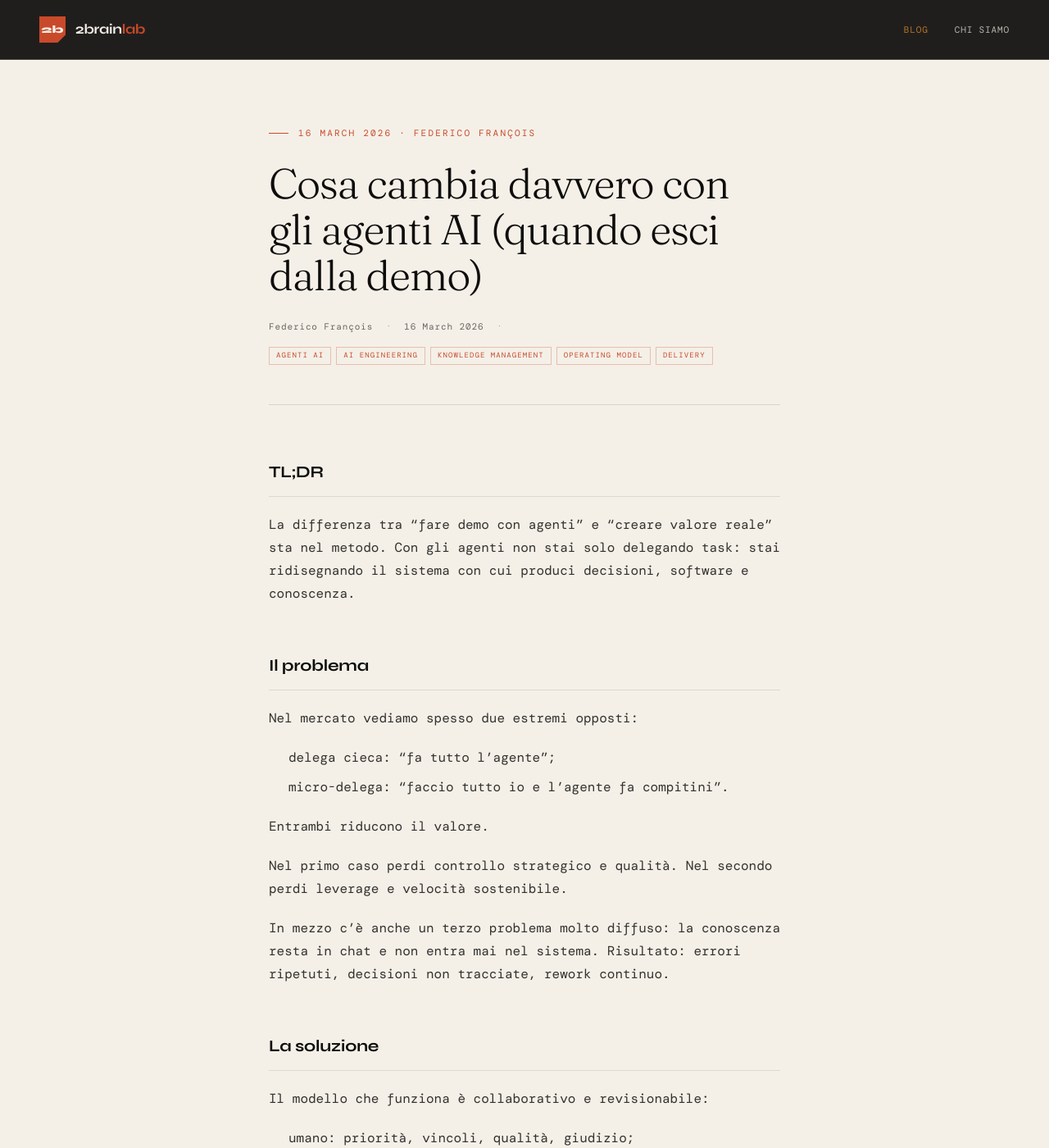
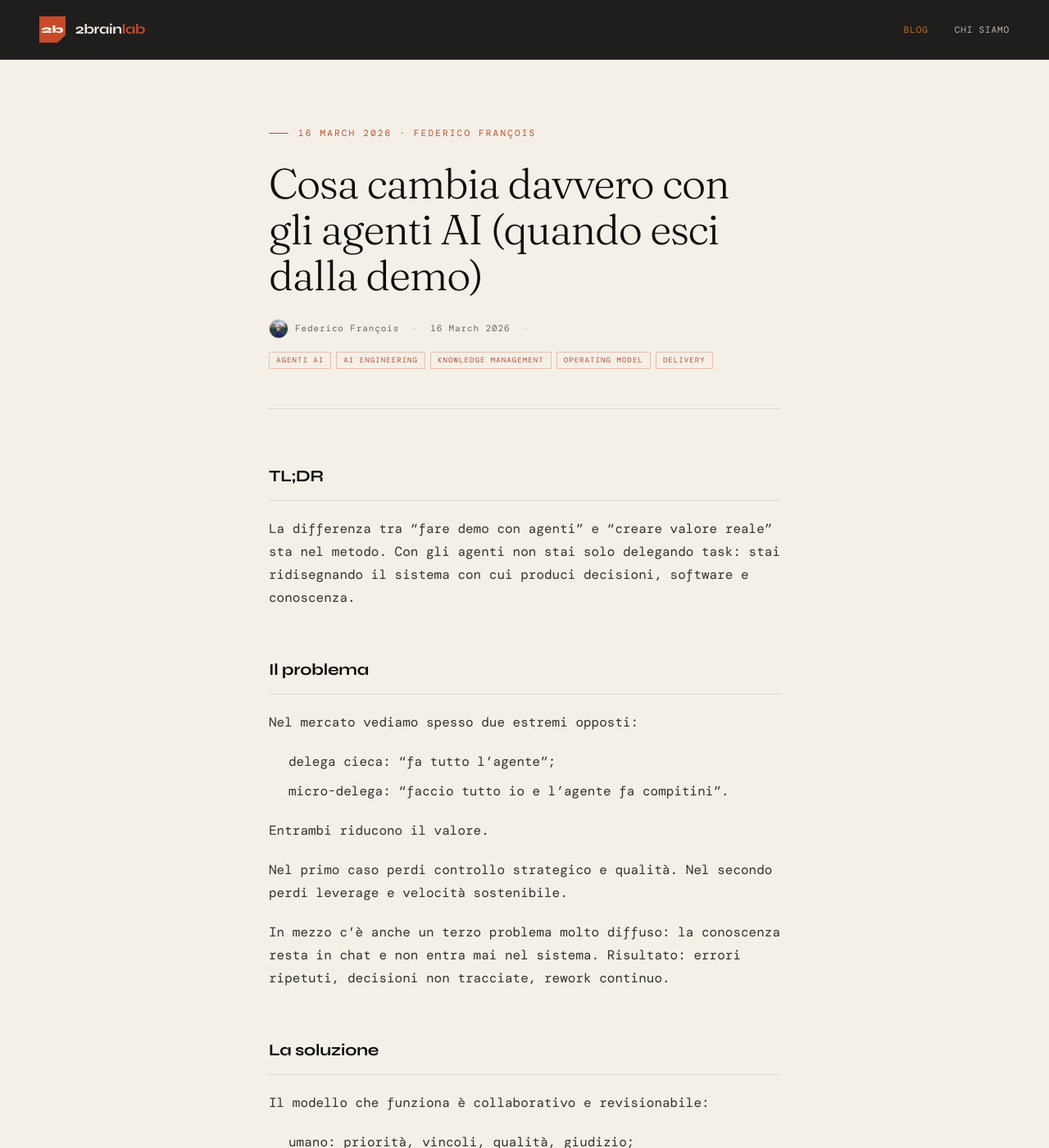
Before and after one commit to 2brainlab/website, a Jekyll site: the page built from _posts/2026-03-16-cosa-cambia-davvero-con-gli-agenti.md, in a window 1280 px wide and 1400 px high. Shown: the whole window at 82% size. Built offline with Jekyll 4.4.1, drawn with Linux system fonts in a browser that asks for light colours; some web fonts are replaced.

Commit message:
feat(blog): add author thumbnail support and set Federico François avatar

```diff
--- a/_layouts/post.html
+++ b/_layouts/post.html
@@ -14,7 +14,12 @@ layout: default
 
     <div class="post-info">
       {% if page.author %}
-      <span class="post-info-author">{{ page.author }}</span>
+      <span class="post-info-author-wrap">
+        {% if page.author_image %}
+        <img class="post-author-avatar" src="{{ page.author_image | relative_url }}" alt="{{ page.author }}" loading="lazy" />
+        {% endif %}
+        <span class="post-info-author">{{ page.author }}</span>
+      </span>
       <span class="post-info-sep">·</span>
       {% endif %}
       <span class="post-info-date">{{ page.date | date: "%d %B %Y" }}</span>
--- a/_posts/2026-03-16-cosa-cambia-davvero-con-gli-agenti.md
+++ b/_posts/2026-03-16-cosa-cambia-davvero-con-gli-agenti.md
@@ -3,6 +3,7 @@ layout: post
 title: "Cosa cambia davvero con gli agenti AI (quando esci dalla demo)"
 date: 2026-03-16
 author: "Federico François"
+author_image: "/assets/img/authors/federico-francois.png"
 tags:
   - "Agenti AI"
   - "AI Engineering"
--- a/assets/css/style.scss
+++ b/assets/css/style.scss
@@ -368,6 +368,18 @@ a { color: inherit; text-decoration: none; }
   gap: 16px;
   flex-wrap: wrap;
 }
+.post-info-author-wrap {
+  display: inline-flex;
+  align-items: center;
+  gap: 8px;
+}
+.post-author-avatar {
+  width: 24px;
+  height: 24px;
+  border-radius: 50%;
+  object-fit: cover;
+  border: 1px solid rgba(14,13,11,0.14);
+}
 .post-info-date,
 .post-info-author {
   font-size: 11px;
```
Also changed, not shown: assets/img/authors/federico-francois.png (added).
